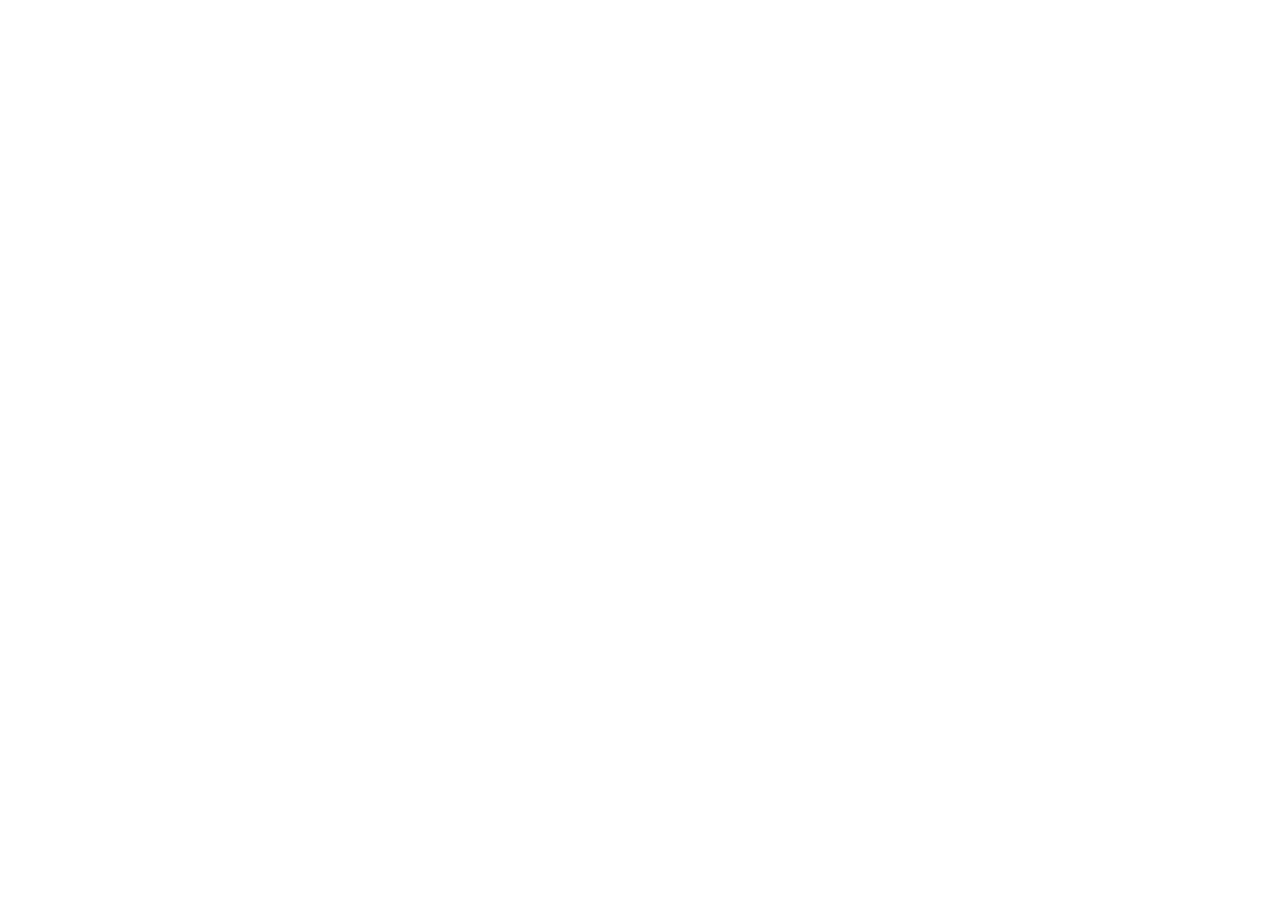
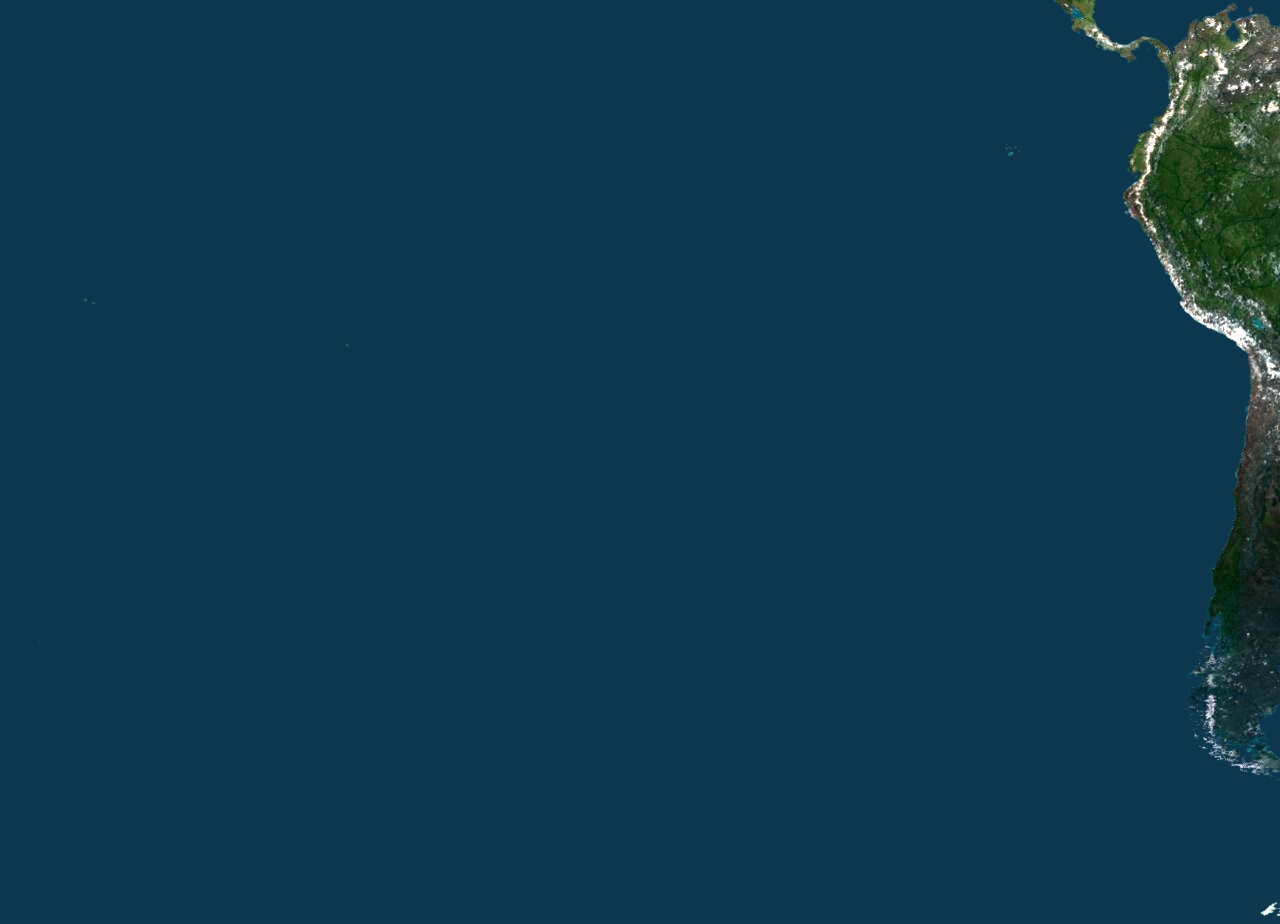
Before and after one commit to JoseLuisLanda/visualizr, an Angular app: page /afelement in a window 1280 px wide. Shown: the part 880-1804 px from the top of the page. Before the commit the page ends 800 px from the top, so only its background shows below. Built offline with nearby package versions, Linux system fonts and the light colour scheme.

Commit message:
earth model a sphere

```diff
--- a/src/app/shared/afelement/afelement.component.html
+++ b/src/app/shared/afelement/afelement.component.html
@@ -1,6 +1,21 @@
+<a-scene embedded vr-mode-ui="enabled: false;" arjs="debugUIEnabled: false;">
 
-<a-scene embedded arjs='sourceType: webcam;'>
-    <a-marker-camera preset='hiro'>
-        <a-entity position="0 0 0" scale="0.2 0.2 0.2" gltf-model="https://firebasestorage.googleapis.com/v0/b/visualizr.appspot.com/o/3DModels%2Flion_sculpture_processed.glb?alt=media&token=00e3d0fc-0744-4108-8f5a-702273c5471d"></a-entity>
-    </a-marker-camera>
+    <a-assets>
+		<img id="earth-sphere" src="../../../assets/images/earth-sphere.jpeg" />
+	</a-assets>
+
+    <!--
+    for more info, see: https://aframe.io/docs/1.0.0/components/animation.html
+    for more examples:  https://stemkoski.github.io/A-Frame-Examples/animation.html
+    -->
+
+    <a-marker type="pattern" url="data/kanji.patt">
+        <a-sphere position="0 0.5 0"
+               material="src: #earth-sphere; transparent: true; opacity: 0.95;"
+               animation__rotate = "property: rotation; dur: 8000; easing: linear; dir: normal; from:0 0 0; to: 0 360 0; loop: true;">
+        </a-sphere>
+    </a-marker>
+
+    <a-entity camera></a-entity>
+
 </a-scene>
```
